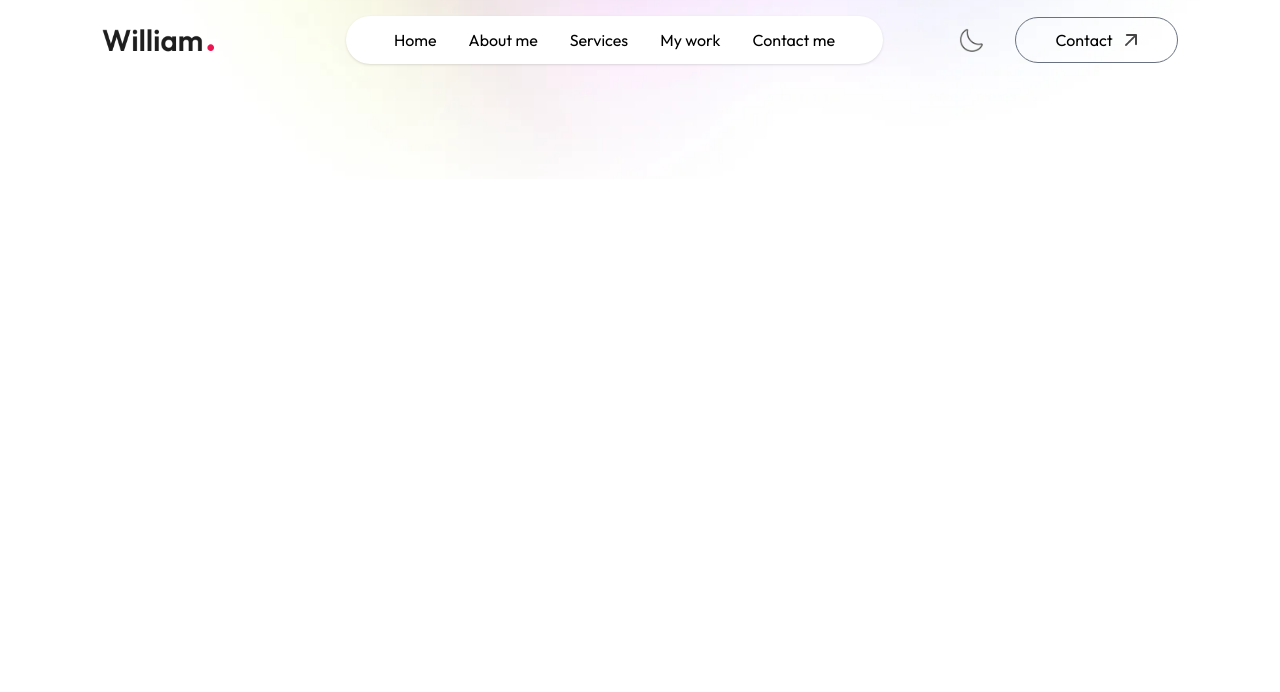
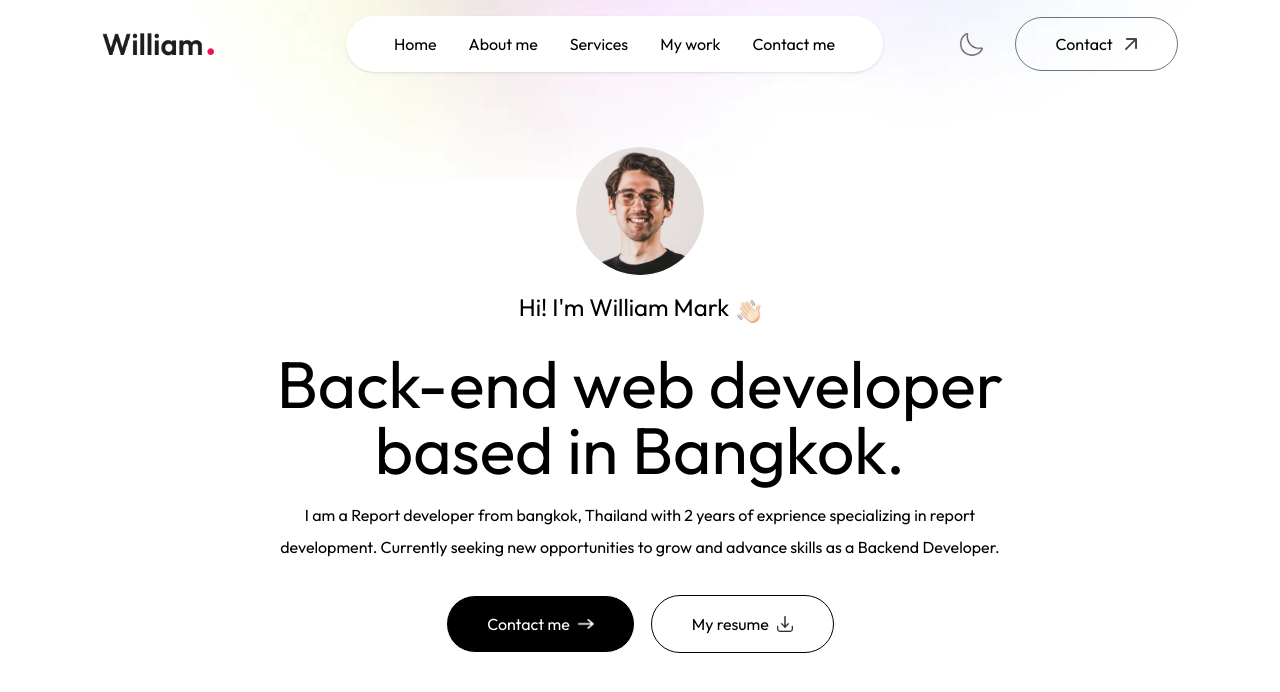
Before and after one commit to kittiBank/portfolio, a Next.js app in the folder portfolio/: page / in a window 1280 px wide. Shown: the top 692 px of the page. Built offline with nearby package versions, Linux system fonts and the light colour scheme; a web font is replaced by a local one.

Commit message:
create Hader page

```diff
--- a/portfolio/app/layout.js
+++ b/portfolio/app/layout.js
@@ -18,7 +18,7 @@ export default function RootLayout({ children }) {
   return (
     <html lang="en">
       <body
-        className={`${outfit.className} ${ovo.className} antialiased`}
+        className={`${outfit.className} ${ovo.className} antialiased leading-8 overflow-x-hidden `}
       >
         {children}
       </body>
--- a/portfolio/app/page.js
+++ b/portfolio/app/page.js
@@ -1,10 +1,12 @@
 'use Client'
+import Header from "@/components/Header";
 import Navbar from "@/components/Navbar";
 
 export default function Home() {
   return (
     <>
       <Navbar />
+      <Header />
     </>
   );
 }
--- /dev/null
+++ b/portfolio/components/Header.jsx
@@ -0,0 +1,35 @@
+import { assets } from '@/assets/assets'
+import Image from 'next/image'
+import React from 'react'
+
+const Header = () => {
+    return (
+        <div className='w-11/12 max-w-3xl text-center mx-auto h-screen flex flex-col items-center justify-center gap-4'>
+            <div>
+                <Image src={assets.profile_img} alt='' className='rounded-full w-32' />
+            </div>
+
+            <h3 className='flex items-end gap-2 text-xl md:text-2xl mb-3 font-Ovo'>Hi! I'm William Mark
+                <Image src={assets.hand_icon} alt='' className='w-6' />
+            </h3>
+
+            <h1 className='text-3xl sm:text-6xl lg:text-[66px] font-Ovo'>
+                Back-end web developer based in Bangkok.
+            </h1>
+
+            <p className='max-w-2x1 mx-auto font-Ovo'>
+                I am a Report developer from bangkok, Thailand with 2 years of exprience specializing in report development.
+                Currently seeking new opportunities to grow and advance skills as a Backend Developer.
+            </p>
+
+            <div className='flex flex-col sm:flex-row items-center gap-4 mt-4'>
+                <a href="#contact" className='px-10 py-3 border border-white rounded-full bg-black text-white flex items-center gap-2'>
+                    Contact me<Image src={assets.right_arrow_white} alt='' className='w-4' /></a>
+                <a href="#/sample-resume.pdf" download className='px-10 py-3 border rounded-full border-grey-500 flex items-center gap-2'>
+                    My resume<Image src={assets.download_icon} alt='' className='w-4' /></a>
+            </div>
+        </div>
+    )
+}
+
+export default Header
```
